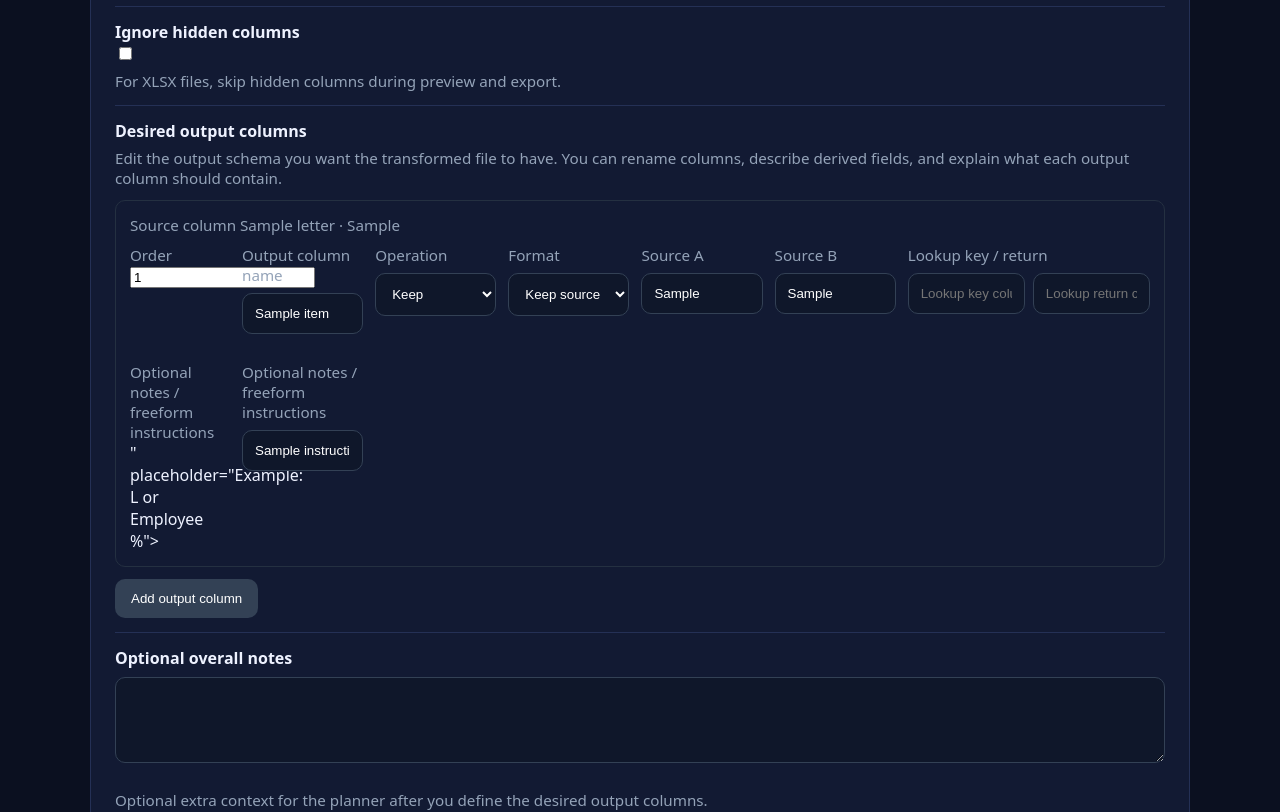
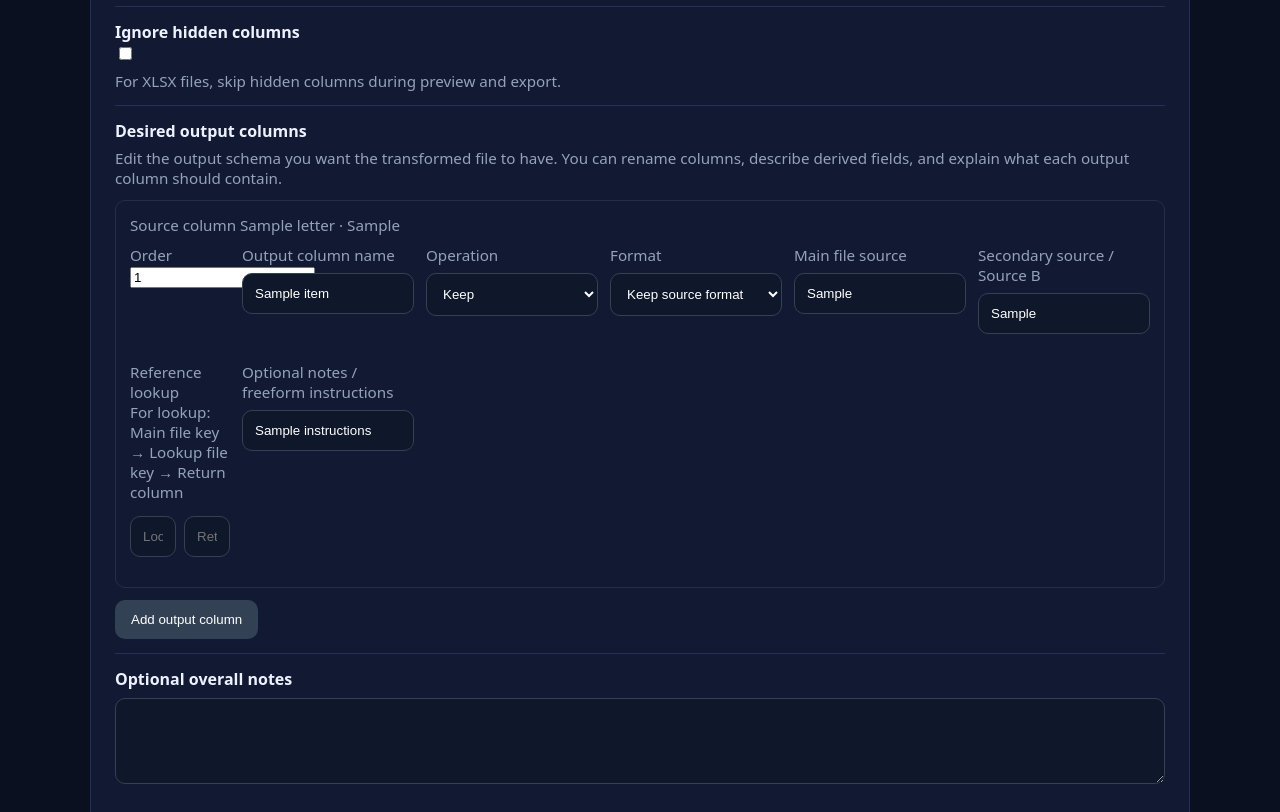
Before and after one commit to normandmickey/docstore-rag, a Django app: template templates/dashboard/spreadsheet_transformer.html in a window 1280 px wide. Shown: the part 2838-3650 px from the top of the page. Run offline with Django 5.2, Linux system fonts and the light colour scheme; tables that the repository leaves empty hold one stand-in row (values such as "Sample post"); the template is opened without the code that fills it: values that come from a table or form of the project are taken from there, most other values are stand-ins (such as "Sample title", 1, 10 or a date in 2020); data that the repository does not hold is empty; parts of the project's set-up code (start-up, migrations or seed data) failed here and were passed over.

Commit message:
Clarify spreadsheet lookup labels and fix layout

```diff
--- a/templates/dashboard/spreadsheet_transformer.html
+++ b/templates/dashboard/spreadsheet_transformer.html
@@ -151,7 +151,7 @@
       {% for item in spreadsheet_transform_output_plan %}
         <div style="border:1px solid #243041; border-radius:10px; padding:14px; margin-top:12px;">
           <div class="meta" style="margin-bottom:10px;">Source column {% if item.letter %}{{ item.letter }} · {% endif %}{{ item.source_hint }}</div>
-          <div style="display:grid; grid-template-columns: 100px 1fr 1fr 1fr 1fr 1fr 2fr; gap:12px; align-items:start;">
+          <div style="display:grid; grid-template-columns: 100px 1fr 1fr 1fr 1fr 1fr; gap:12px; align-items:start;">
             <label>
               <div class="meta">Order</div>
               <input type="number" name="output_plan_{{ forloop.counter0 }}_order" value="{{ item.order|default:forloop.counter }}" min="1">
@@ -187,27 +187,24 @@
               </select>
             </label>
             <label>
-              <div class="meta">Source A</div>
-              <input type="text" name="output_plan_{{ forloop.counter0 }}_source_a" value="{{ item.source_a }}" placeholder="Example: H or Employee">
+              <div class="meta">Main file source</div>
+              <input type="text" name="output_plan_{{ forloop.counter0 }}_source_a" value="{{ item.source_a }}" placeholder="Example: H or Employee ID">
             </label>
             <label>
-              <div class="meta">Source B</div>
-              <input type="text" name="output_plan_{{ forloop.counter0 }}_source_b" value="{{ item.source_b }}" placeholder="Example: L or Employee %">
+              <div class="meta">Secondary source / Source B</div>
+              <input type="text" name="output_plan_{{ forloop.counter0 }}_source_b" value="{{ item.source_b }}" placeholder="Used for math operations like multiply/divide">
             </label>
             <label>
-              <div class="meta">Lookup key / return</div>
+              <div class="meta">Reference lookup</div>
+              <div class="meta" style="margin-bottom:6px;">For lookup: Main file key → Lookup file key → Return column</div>
               <div style="display:grid; grid-template-columns:1fr 1fr; gap:8px;">
-                <input type="text" name="output_plan_{{ forloop.counter0 }}_lookup_key" value="{{ item.lookup_key|default:'' }}" placeholder="Lookup key column">
-                <input type="text" name="output_plan_{{ forloop.counter0 }}_lookup_return" value="{{ item.lookup_return|default:'' }}" placeholder="Lookup return column">
+                <input type="text" name="output_plan_{{ forloop.counter0 }}_lookup_key" value="{{ item.lookup_key|default:'' }}" placeholder="Lookup file key column">
+                <input type="text" name="output_plan_{{ forloop.counter0 }}_lookup_return" value="{{ item.lookup_return|default:'' }}" placeholder="Return column from lookup file">
               </div>
             </label>
             <label>
               <div class="meta">Optional notes / freeform instructions</div>
-" placeholder="Example: L or Employee %">
-            </label>
-            <label>
-              <div class="meta">Optional notes / freeform instructions</div>
-              <input type="text" name="output_plan_{{ forloop.counter0 }}_instructions" value="{{ item.instructions }}" placeholder="Example: multiply and write result here, round to whole dollars, or custom reshape notes">
+              <input type="text" name="output_plan_{{ forloop.counter0 }}_instructions" value="{{ item.instructions }}" placeholder="Optional extra guidance, fallback notes, or custom behavior">
             </label>
           </div>
           <input type="hidden" name="output_plan_{{ forloop.counter0 }}_source_hint" value="{{ item.source_hint }}">
```
